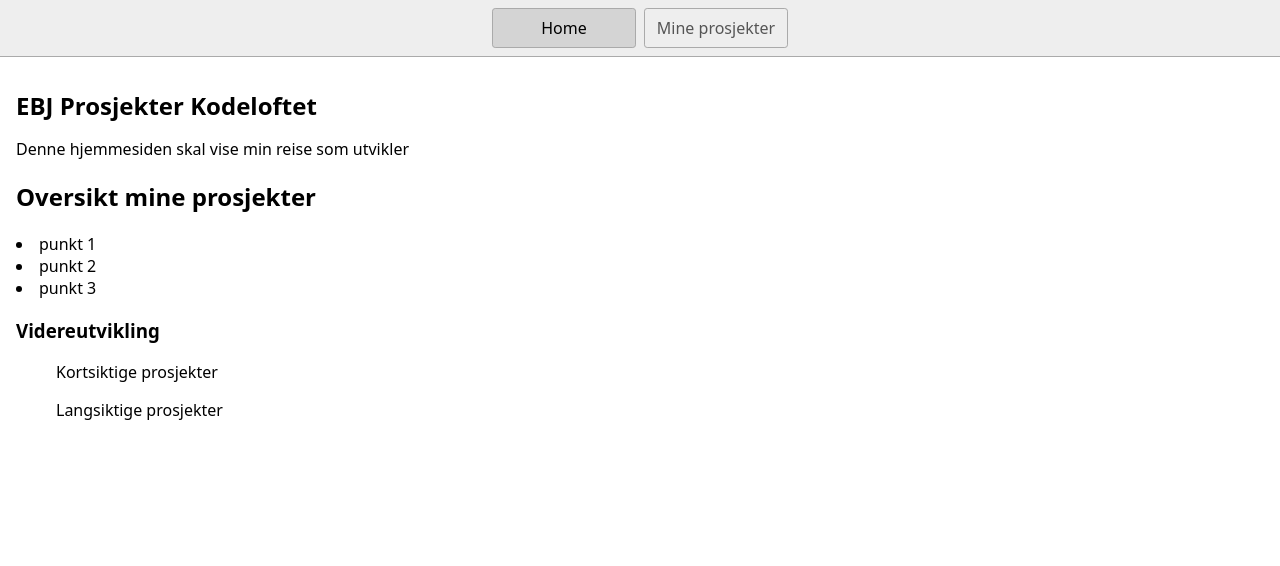
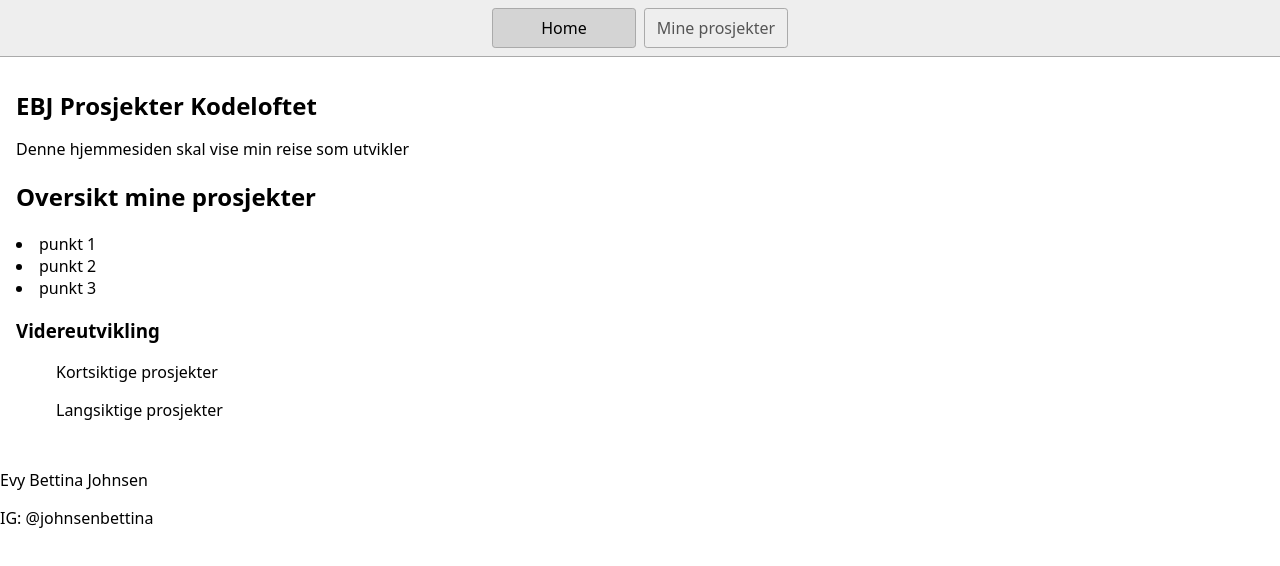
Before and after one commit to EvyBettina/Mineprosjekterkodeloftet, a website: page index.html in a window 1280 px wide. Drawn offline with Linux system fonts and the light colour scheme.

Commit message:
added footer

```diff
--- a/index.html
+++ b/index.html
@@ -29,5 +29,9 @@
       <ul>Kortsiktige prosjekter</ul>
       <ul>Langsiktige prosjekter</ul>
          </main>
+         <footer>
+          <p>Evy Bettina Johnsen</p>
+          <p>IG: @johnsenbettina</p>
+         </footer>
   </body>
 </html>
```
